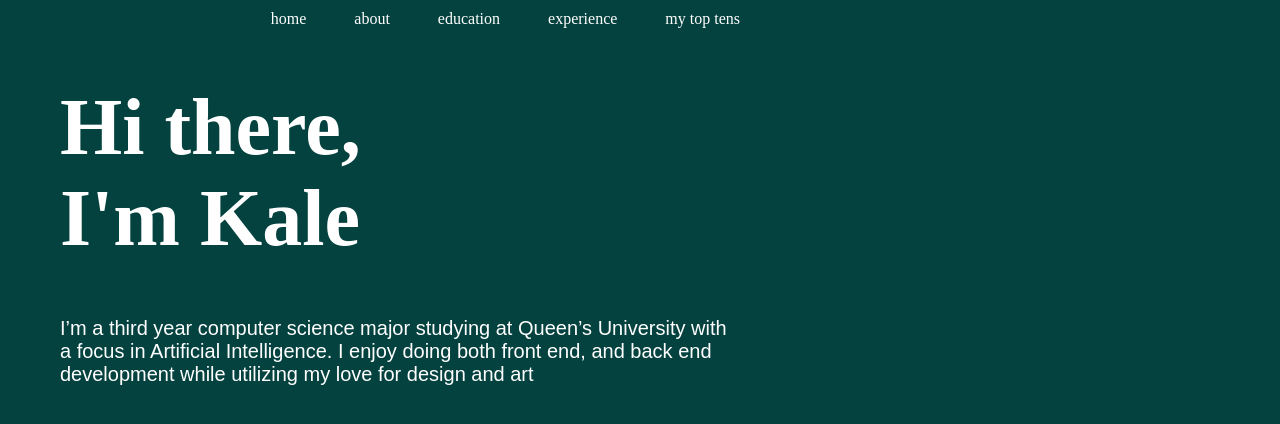
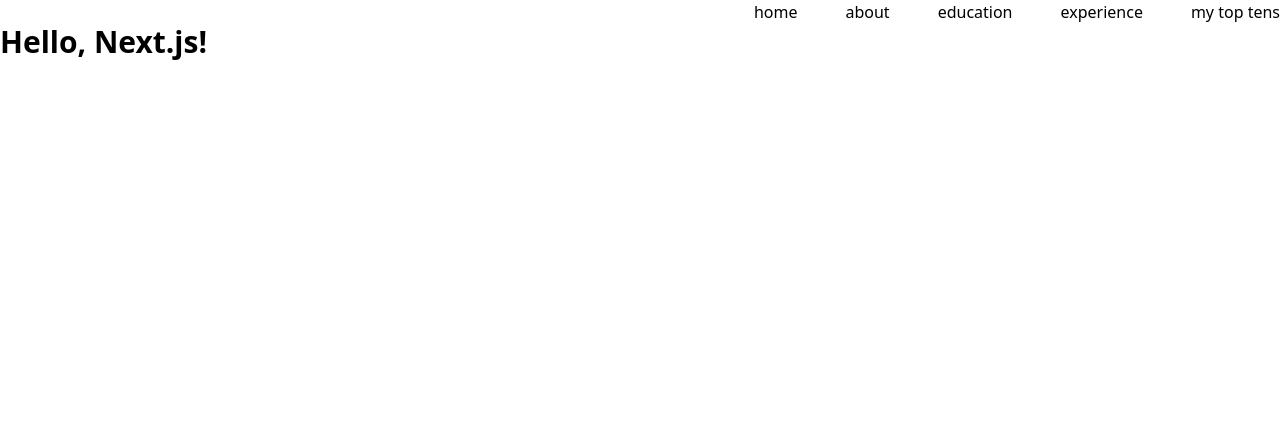
Before and after one commit to kalefed/kale, a Next.js app: page / in a window 1280 px wide. Shown: the top 424 px of the page. Built offline with nearby package versions, Linux system fonts and the light colour scheme.

Commit message:
setup tailwind

```diff
--- a/app/globals.css
+++ b/app/globals.css
@@ -1,27 +1,3 @@
-body {
-  padding: 10px 10px 60px;
-  max-width: 680px;
-  margin: 0 50px 0 50px;
-  background-color: #04423F;;
-}
-
-p {
-  font-family: 'Outfit', sans-serif;
-  font-size: 20px;
-  font-style: normal;
-  font-weight: 400;
-  color: #FFF;
-}
-
-h1 {
-  font-family: Crimson Text;
-  font-size: 80px;
-  font-style: normal;
-  font-weight: 700;
-  color: #FFF;
-}
-
-a {
-  color: #FFF;
-  text-decoration: none;
-}
+@tailwind base;
+@tailwind components;
+@tailwind utilities;
--- a/app/page.jsx
+++ b/app/page.jsx
@@ -1,8 +1,9 @@
+
 export default function Home() {
+
   return (
-    <main >
-      <h1>Hi there, <br />I'm Kale</h1>
-      <p>I’m a third year computer science major studying at Queen’s University with a focus in Artificial Intelligence. I enjoy doing both front end, and back end development while utilizing my love for design and art</p>
-    </main>
+    <div>
+      <h1 className="text-3xl font-bold">Hello, Next.js!</h1>
+    </div>
   );
 }
--- a/package.json
+++ b/package.json
@@ -15,5 +15,10 @@
     "next": "13.4.9",
     "react": "18.2.0",
     "react-dom": "18.2.0"
+  },
+  "devDependencies": {
+    "autoprefixer": "^10.4.14",
+    "postcss": "^8.4.27",
+    "tailwindcss": "^3.3.3"
   }
 }
--- /dev/null
+++ b/postcss.config.js
@@ -0,0 +1,6 @@
+module.exports = {
+  plugins: {
+    tailwindcss: {},
+    autoprefixer: {},
+  },
+}
--- /dev/null
+++ b/tailwind.config.js
@@ -0,0 +1,15 @@
+/** @type {import('tailwindcss').Config} */
+module.exports = {
+  content: [
+    './app/**/*.{js,ts,jsx,tsx,mdx}', // Note the addition of the `app` directory.
+    './pages/**/*.{js,ts,jsx,tsx,mdx}',
+    './components/**/*.{js,ts,jsx,tsx,mdx}',
+
+    // Or if using `src` directory:
+    './src/**/*.{js,ts,jsx,tsx,mdx}',
+  ],
+  theme: {
+    extend: {},
+  },
+  plugins: [],
+}
```
Also changed, not shown: 1 other file (tests, documents, lock files or other folders).
